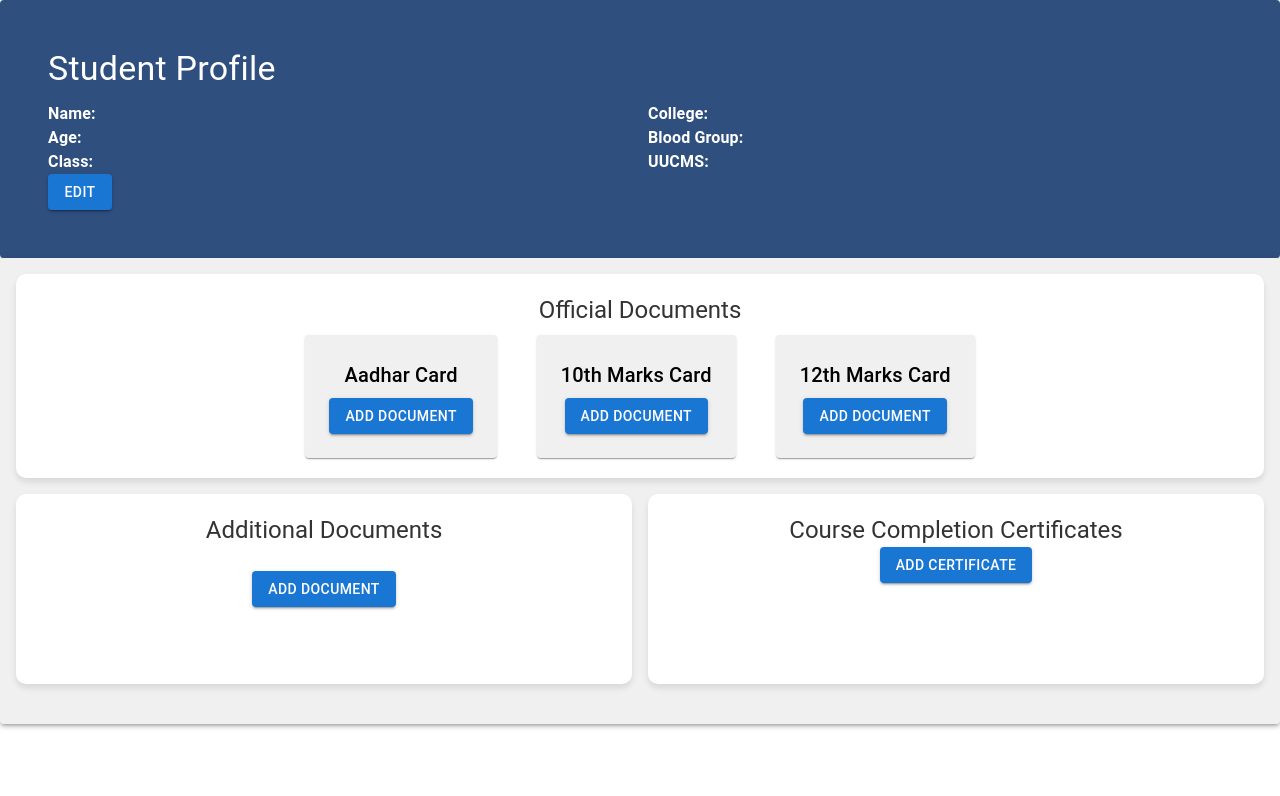
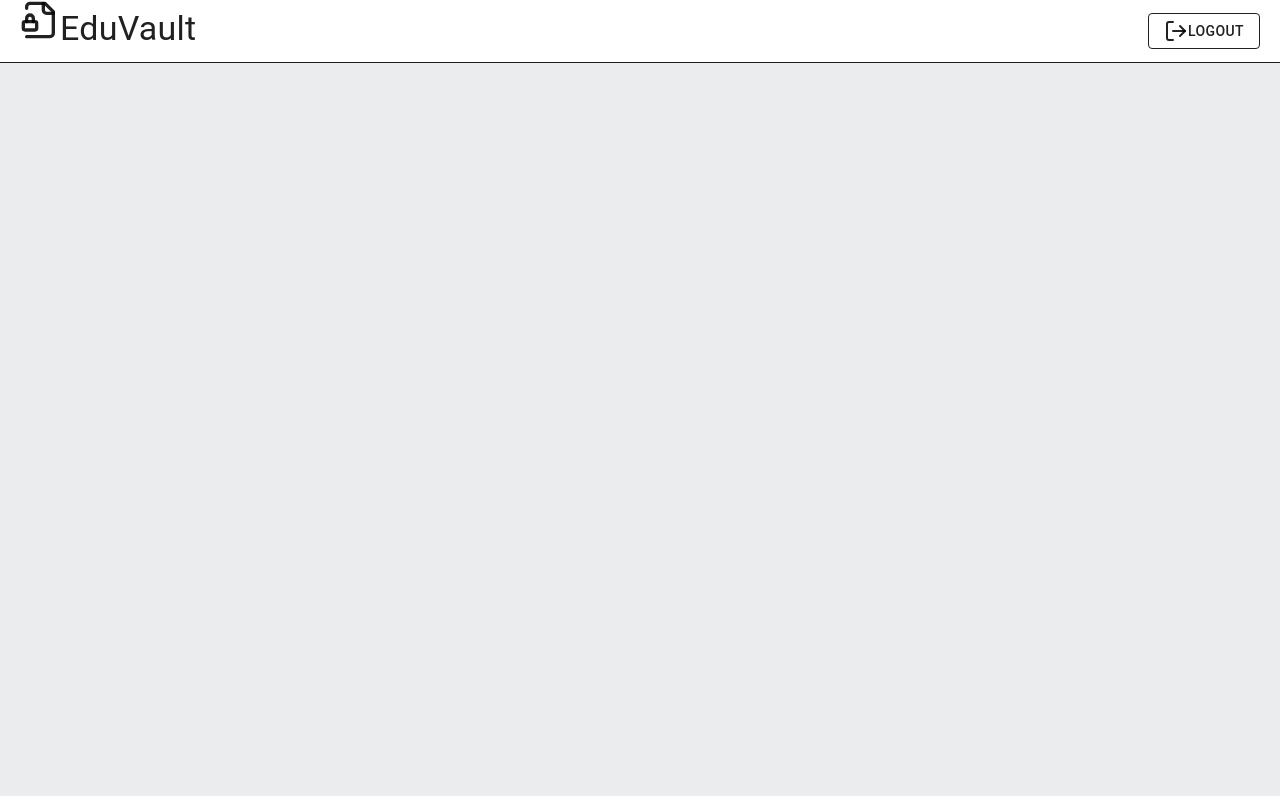
Before and after one commit to savinjay/edumanage, a React (Create React App) app: page /profile in a window 1280 px wide. Shown: the top 796 px of the page. Built offline with nearby package versions, Linux system fonts and the light colour scheme.

Commit message:
ui changed

```diff
--- a/src/components/Frontend/Profile.jsx
+++ b/src/components/Frontend/Profile.jsx
@@ -1,4 +1,5 @@
 import React, { useState } from 'react';
+import { FileText, Award, User, Mail, Phone, MapPin, Calendar, Pencil, LogOut, FileLock2 } from 'lucide-react';
 import {
     // FormControl,
     // InputLabel,
@@ -14,7 +15,7 @@ import {
 
 export default function Profile() {
     const [studentData, setStudentData] = useState({
-          name:'',
+        name: '',
         age: null,
         class: null,
         college: null,
@@ -141,13 +142,35 @@ export default function Profile() {
     );
 
     return (
-        <Box style={{ display: 'block', background: 'white', minHeight: '100vh'}}>
-                  <Paper sx={{
-                    p:6, mb: 0,
-                    backgroundColor: '#2F4F7F',
+        <Box>
+             <Paper sx={{minHeight:'100vh',
+                backgroundColor: 'rgba(113, 126, 142, 0.15)',
+            }}>
+            <nav style={{ display: 'flex', justifyContent: 'space-between', alignItems: 'center',boxShadow:'0px 1px', backgroundColor:'white' }}>
+                <Typography variant="h4" fontStyle={'bold'} sx={{ marginLeft: '20px' }} gutterBottom><FileLock2 size={40} />
+                    EduVault
+                </Typography>
+                <Button variant='outlined' color='black' sx={{ marginRight: '20px' }} ><LogOut /> Logout</Button>
+            </nav>
+
+
+
+            {/* <Paper sx={{
+                p: 4, mb: 0,
+                background: 'linear-gradient(135deg, #2F4F7F 0%, #1A1D23 100%)',
                 color: 'white',
             }}>
                 <Typography variant="h4" gutterBottom>Student Profile</Typography>
+                <Button variant="contained" color="primary" onClick={handleEditToggle}>
+                    {editMode ? 'Save' : 'Edit'}
+                </Button>
+                <Paper elevation={3} sx={{
+                    p: 6,
+                    backdropFilter: 'blur(10px)',
+                    borderRadius: 2,
+                    backgroundColor: 'rgba(255, 255, 255, 0.1)',
+                    color: 'white',
+                }}>
                     <Grid container spacing={2}>
                         <Grid item xs={12} sm={6}>
                             <Typography><strong>Name:</strong> {editMode ? <input type="text" value={studentData.name} onChange={(e) => handleDataUpdate('name', e.target.value)} /> : studentData.name}</Typography>
@@ -160,32 +183,29 @@ export default function Profile() {
                             <Typography><strong>UUCMS:</strong> {editMode ? <input type="text" value={studentData.UUCMS} onChange={(e) => handleDataUpdate('UUCMS', e.target.value)} /> : studentData.UUCMS}</Typography>
                         </Grid>
                     </Grid>
-                    <Button variant="contained" color="primary" onClick={handleEditToggle}>
-                      {editMode ? 'Save' : 'Edit'}
-                    </Button>
                 </Paper>
+            </Paper> */}
 
 
-            <Paper elevation={3} sx={{
-                p: 2, mb: 3,
-                backgroundColor: '#f0f0f0',
-                color: 'black',
-            }}>
+
                 <Grid container spacing={2}>
 
                     <Grid item xs={13} sm={13}>
-                        <Paper sx={{ display: 'block', p: 3, mb:0, background: 'white', padding: '20px', borderRadius: '10px', textAlign: 'center', justifyItems:'center',color: '#333', boxShadow: '0 4px 6px rgba(0, 0, 0, 0.1)' }}>
+
+                        {/* Official documnets */}
+
+                        {/* <Paper sx={{ display: 'block', p: 3, mb: 0, background: 'white', padding: '20px', borderRadius: '10px', textAlign: 'center', justifyItems: 'center', color: '#333', boxShadow: '0 4px 6px rgba(0, 0, 0, 0.1)' }}>
                             <Typography variant="h5" gutterBottom>Official Documents</Typography>
-                            <Grid item xs={12} sm={9} sx={{ display: 'flex', gap: 5, justifyContent: 'center'}}>
+                            <Grid item xs={12} sm={9} sx={{ display: 'flex', gap: 5, justifyContent: 'center' }}>
                                 <DocumentSection title="Aadhar Card" document={officialDocs.aadhar} docType="aadhar" />
                                 <DocumentSection title="10th Marks Card" document={officialDocs.tenthMarks} docType="tenthMarks" />
                                 <DocumentSection title="12th Marks Card" document={officialDocs.twelfthMarks} docType="twelfthMarks" />
                             </Grid>
-                        </Paper>
+                        </Paper> */}
                     </Grid>
                     {/* Additional Documents */}
                     <Grid item xs={12} sm={6}>
-                        <Paper sx={{ p: 3, mb: 3, background: 'white', padding: '20px', borderRadius: '10px', textAlign: 'center', color: '#333',minHeight:'150px', maxWidth: '700px', boxShadow: '0 4px 6px rgba(0, 0, 0, 0.1)' }}>
+                        {/* <Paper sx={{ p: 3, mb: 3, background: 'white', padding: '20px', borderRadius: '10px', textAlign: 'center', color: '#333', minHeight: '150px', maxWidth: '700px', boxShadow: '0 4px 6px rgba(0, 0, 0, 0.1)' }}>
                             <Typography variant="h5" gutterBottom>Additional Documents</Typography>
                             {documents.map((doc, index) => (
                                 <Grid item key={index}>
@@ -302,10 +322,13 @@ export default function Profile() {
                                     </Box>
                                 </Paper>
                             )}
-                        </Paper>
+                        </Paper> */}
                     </Grid>
                     <Grid item xs={12} sm={6}>
-                        <Paper sx={{ p: 3, mb: 3, background: 'white', padding: '20px', borderRadius: '10px', textAlign: 'center',minHeight:'150px', color: '#333', boxShadow: '0 4px 6px rgba(0, 0, 0, 0.1)' }}>
+
+
+                        {/* course completion documents */}
+                        {/* <Paper sx={{ p: 3, mb: 3, background: 'white', padding: '20px', borderRadius: '10px', textAlign: 'center', minHeight: '150px', color: '#333', boxShadow: '0 4px 6px rgba(0, 0, 0, 0.1)' }}>
                             <Typography variant="h5" gutterBottom>Course Completion Certificates</Typography>
                             <Grid container spacing={2}>
                                 {certificates.map((cert, index) => (
@@ -451,7 +474,7 @@ export default function Profile() {
                                     </Box>
                                 </Paper>
                             )}
-                        </Paper>
+                        </Paper> */}
                     </Grid>
 
                 </Grid>
```
Lines whose indentation alone changed are shown as unchanged.
